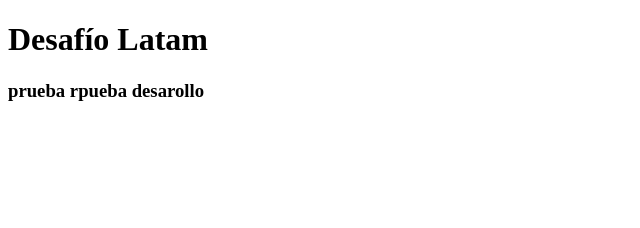
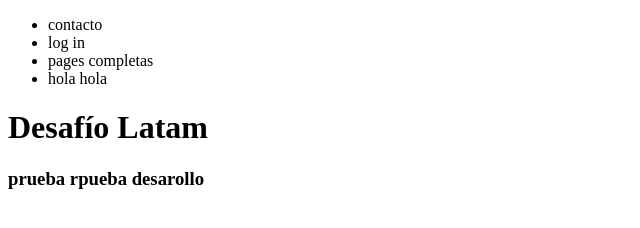
Before and after one commit to Jomanu5/jomanu5.github.io, a plain HTML site: page index.html in a window 1280 px wide. Shown: the whole page, without its empty margins (0-640 px from the left). Drawn offline with Linux system fonts and the light colour scheme.

Commit message:
agrego nav

```diff
--- a/index.html
+++ b/index.html
@@ -6,6 +6,16 @@
     <title>Document</title>
 </head>
 <body>
+    <nav>
+        <ul>
+            <li>contacto</li>
+            <li>log in</li>
+            <li>pages completas</li>
+            <li>hola hola</li>
+
+
+        </ul>
+    </nav>
     <h1>Desafío Latam</h1>
     <h3>prueba rpueba desarollo</h3>
 
```
